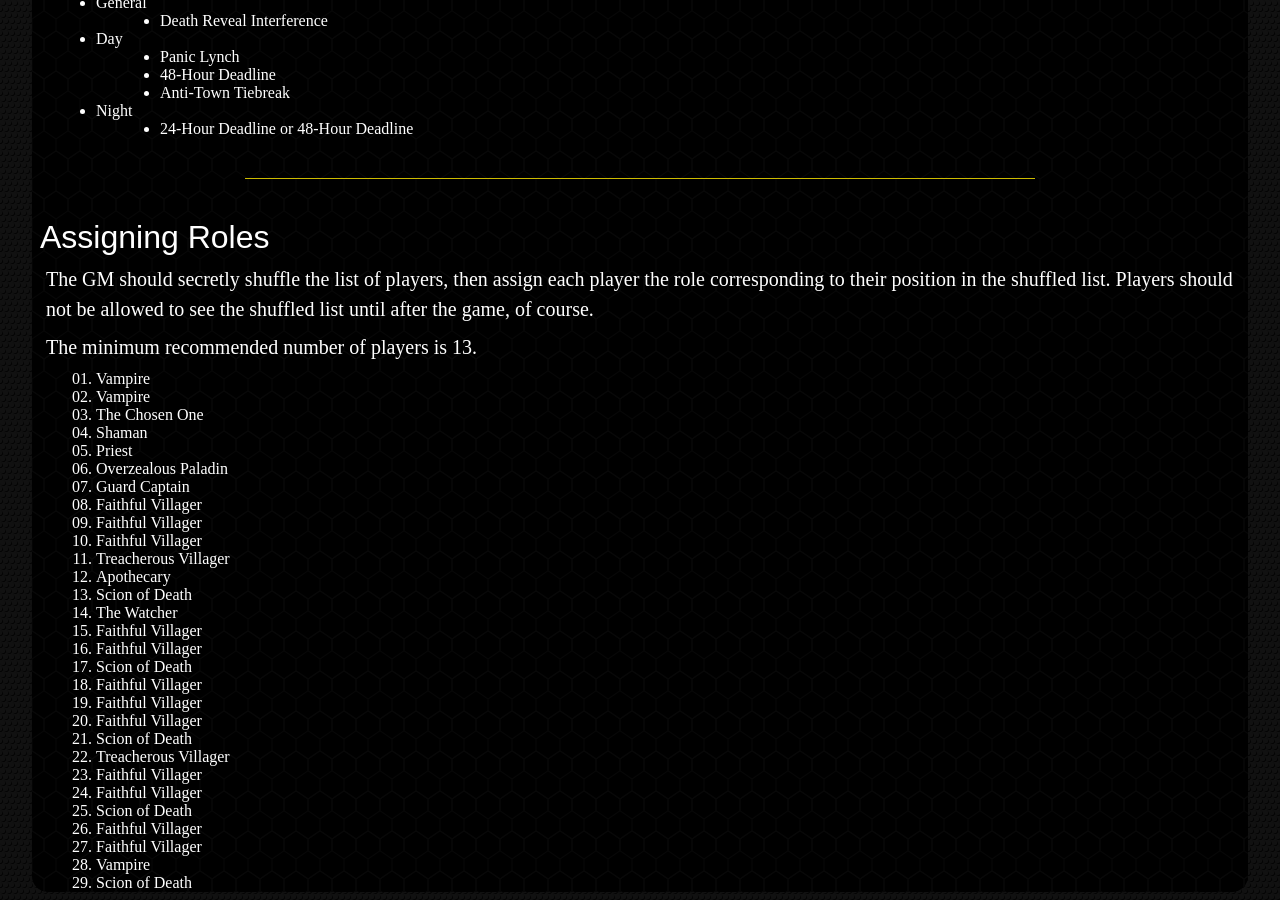
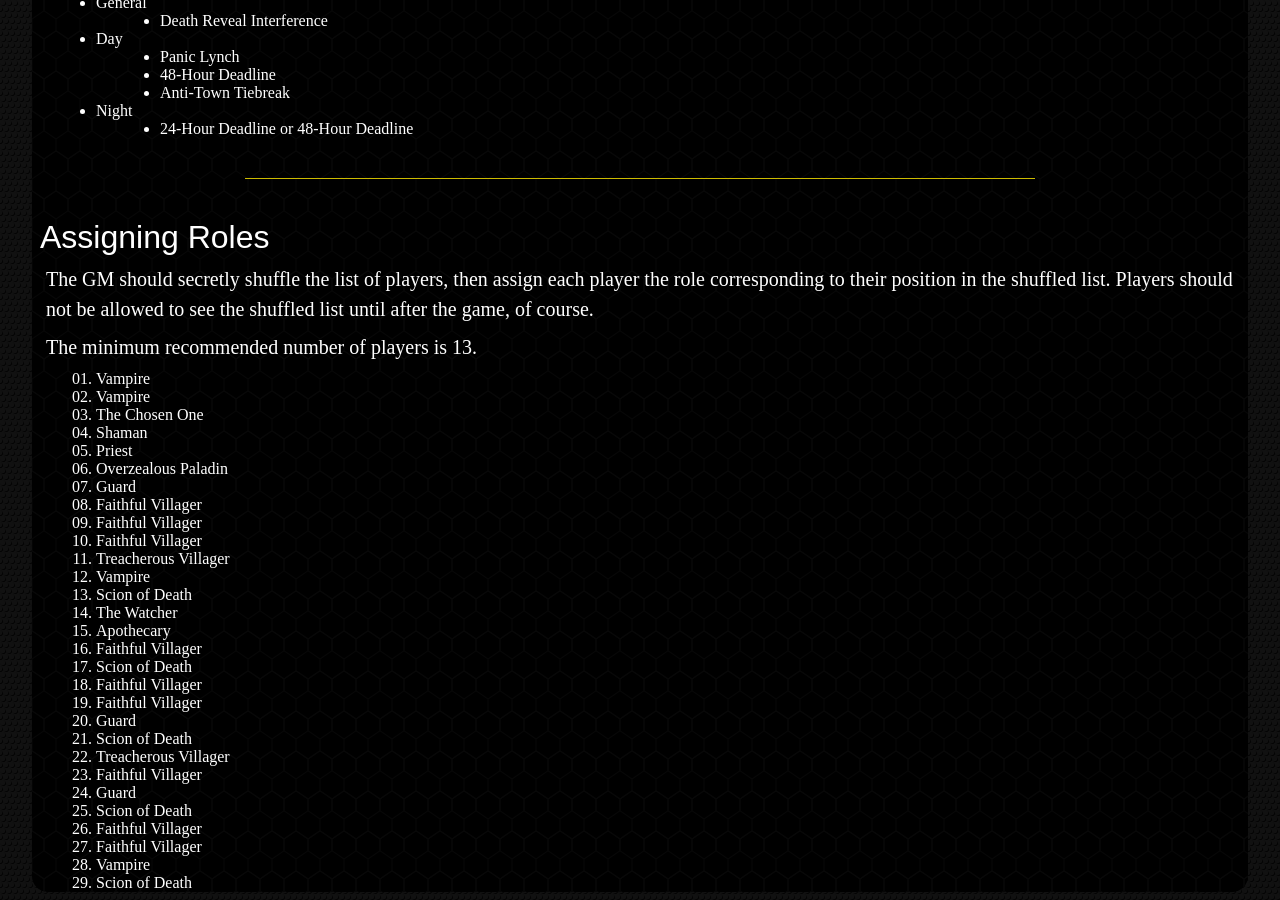
Before and after one commit to funwithbrains/funwithbrains.github.io, a Jekyll site: the page built from _mafia/setups/vampires.md, in a window 1280 px wide and 900 px high, scrolled down 4224 px. Built offline with Jekyll 4.4.1, drawn with Linux system fonts in a browser that asks for light colours.

Commit message:
fixed a mafia setup

```diff
--- a/_mafia/setups/vampires.md
+++ b/_mafia/setups/vampires.md
@@ -183,24 +183,24 @@ The minimum recommended number of players is 13.
 4. Shaman
 5. Priest
 6. Overzealous Paladin
-7. Guard Captain
+7. Guard
 8. Faithful Villager
 9. Faithful Villager
 10. Faithful Villager
 11. Treacherous Villager
-12. Apothecary
+12. Vampire
 13. Scion of Death
 14. The Watcher
-15. Faithful Villager
+15. Apothecary
 16. Faithful Villager
 17. Scion of Death
 18. Faithful Villager
 19. Faithful Villager
-20. Faithful Villager
+20. Guard
 21. Scion of Death
 22. Treacherous Villager
 23. Faithful Villager
-24. Faithful Villager
+24. Guard
 25. Scion of Death
 26. Faithful Villager
 27. Faithful Villager
```
